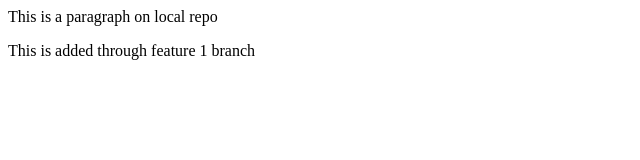
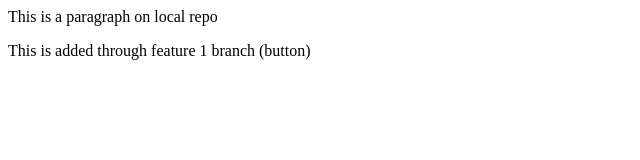
Before and after one commit to Sandip112345/Localrepo, a plain HTML site: page index.html in a window 1280 px wide. Shown: the full height of the page, 0-640 px from the left. Drawn offline with Linux system fonts and the light colour scheme.

Commit message:
added button

```diff
--- a/index.html
+++ b/index.html
@@ -1,2 +1,2 @@
 <p>This is a paragraph on local repo</p>
-<p>This is added through feature 1 branch</p>
+<p>This is added through feature 1 branch (button)</p>
```
